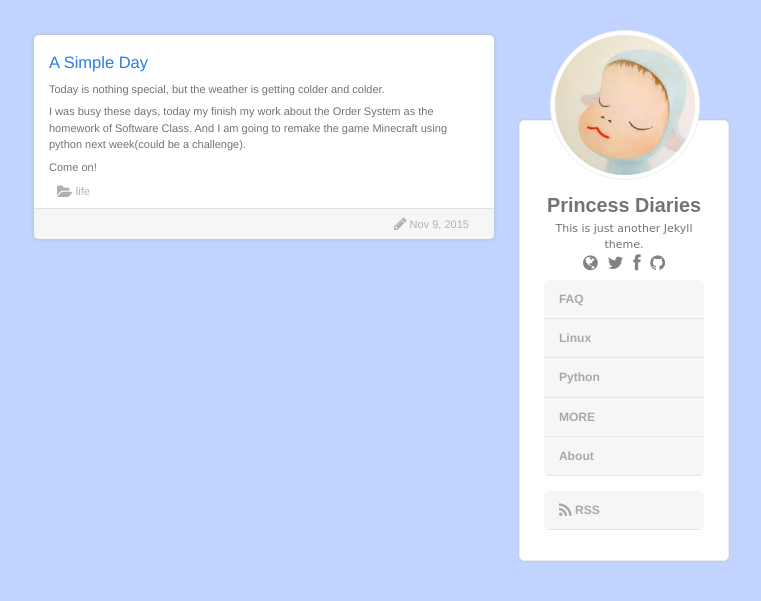
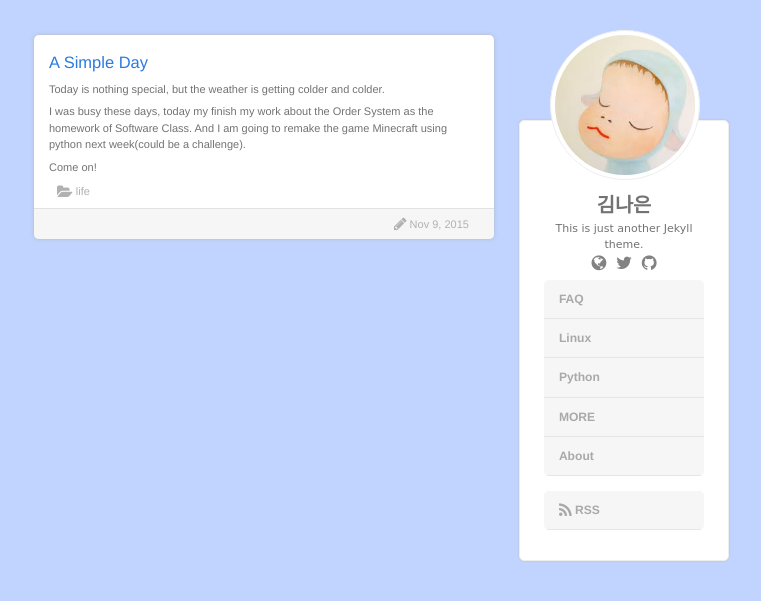
Before and after one commit to kimnafla11/kimnafla.github.io, a Jekyll site: the page built from _posts/2015-11-09-a-simple-day.markdown, in a window 1280 px wide. Shown: the top 601 px of the page, without its empty margins (261-1022 px from the left). Built offline with Jekyll 4.4.1, drawn with Linux system fonts in a browser that asks for light colours.

Commit message:
Update _config.yml

```diff
--- a/_config.yml
+++ b/_config.yml
@@ -6,15 +6,15 @@
 # 'jekyll serve'. If you change this file, please restart the server process.
 
 # Site settings
-title: Princess Diaries
-email: your-email@domain.com
+title: 김나은
+email: kimnafla11@naver.com
 description: > # this means to ignore newlines until "baseurl:"
     This is just another Jekyll theme.
 baseurl: "" # the subpath of your site, e.g. /blog
-url: "http://kawabangga.com" # the base hostname & protocol for your site
-facebook: https://www.facebook.com/profile.php?id=100008578420735
-github:  https://github.com/laixintao
-twitter: https://twitter.com/SinpeachLai
+url: "" # the base hostname & protocol for your site
+facebook: ""
+github:  https://github.com/kimnafla
+#twitter: https://twitter.com/SinpeachLai
 
 # Build settings
 markdown: kramdown
```
